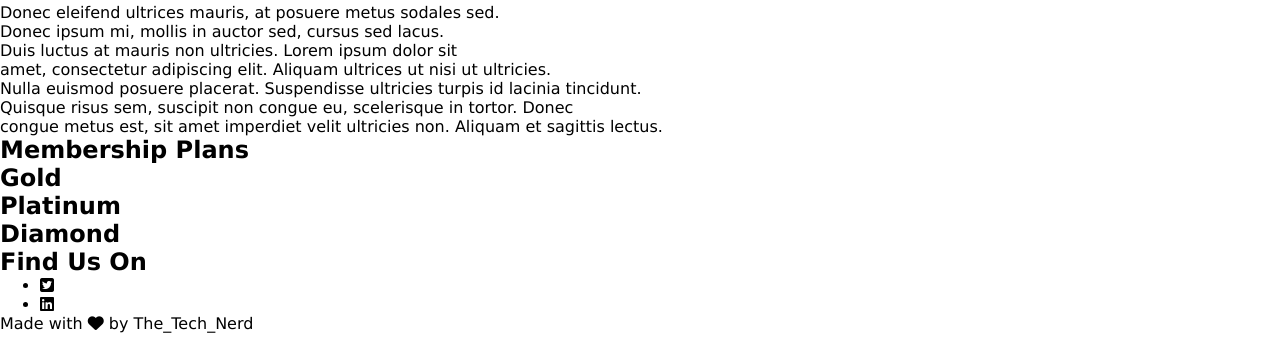
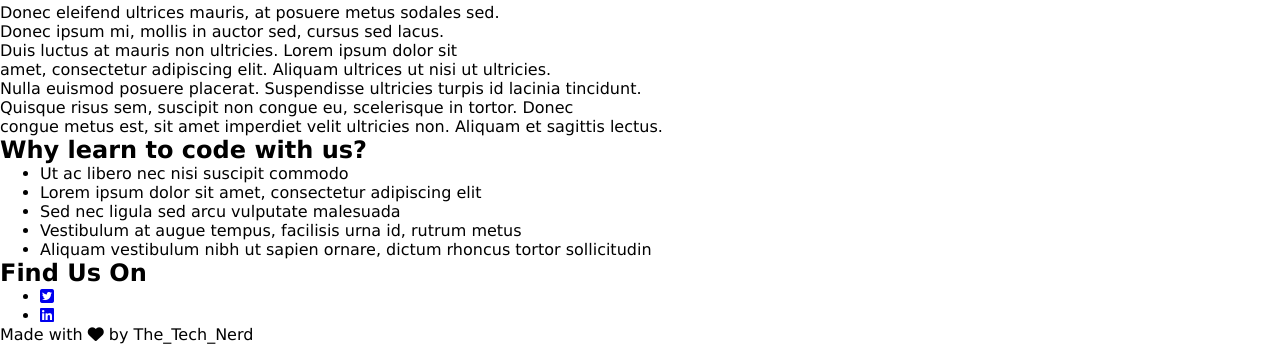
Before and after one commit to aruthran/stackademic_projects, a plain HTML site: page index.html in a window 1280 px wide. Shown: the part 885-1229 px from the top of the page. Drawn offline with Linux system fonts and the light colour scheme.

Commit message:
update html file

```diff
--- a/index.html
+++ b/index.html
@@ -13,7 +13,7 @@
         <header>
             <nav>
                 <a href= "#about"> About </a>
-                <a href= "#plans"> Plans </a>
+                <a href= "#features"> Features </a>
                 <a href= "#contact"> Contact </a>
             </nav>
             <div class= "land">
@@ -22,21 +22,25 @@
                 <button class= "get_started"> Get Started </button>
             </div>
         </header>
-        <div class= "about">
+        <div class= "about" id= "about">
             <h2> About </h2>
             <p> Donec eleifend ultrices mauris, at posuere metus sodales sed. <br> Donec ipsum mi, mollis in auctor sed, cursus sed lacus. <br> Duis luctus at mauris non ultricies. Lorem ipsum dolor sit <br> amet, consectetur adipiscing elit. Aliquam ultrices ut nisi ut ultricies. <br> Nulla euismod posuere placerat. Suspendisse ultricies turpis id lacinia tincidunt. <br> Quisque risus sem, suscipit non congue eu, scelerisque in tortor. Donec <br> congue metus est, sit amet imperdiet velit ultricies non. Aliquam et sagittis lectus. </p>
         </div>
-        <div class= "plans">
-            <h2> Membership Plans </h2>
-            <div class= "gold"> <h2> Gold </h2> </div>
-            <div class= "platinum"> <h2> Platinum </h2> </div>
-            <div class= "diamond"> <h2> Diamond </h2>  </div>
+        <div class= "features" id= "features">
+            <h2> Why learn to code with us? </h2>
+            <ul>
+                <li> Ut ac libero nec nisi suscipit commodo </li>
+                <li> Lorem ipsum dolor sit amet, consectetur adipiscing elit </li>
+                <li> Sed nec ligula sed arcu vulputate malesuada </li>
+                <li> Vestibulum at augue tempus, facilisis urna id, rutrum metus </li>
+                <li> Aliquam vestibulum nibh ut sapien ornare, dictum rhoncus tortor sollicitudin </li>
+            </ul>
         </div>
-        <div class= "contact">
+        <div class= "contact" id= "contact">
             <h2> Find Us On </h2>
             <ul>
-                <li> <i class= "fab fa-twitter-square"> </i> </li>
-                <li> <i class= "fab fa-linkedin"> </i> </li>
+                <li> <a href= "https://twitter.com" > <i class= "fab fa-twitter-square"> </i> </a> </li>
+                <li> <a href= "https://linkedin.com" > <i class= "fab fa-linkedin"> </i> </a> </li>
             </ul>
         </div>
         <footer>
```
